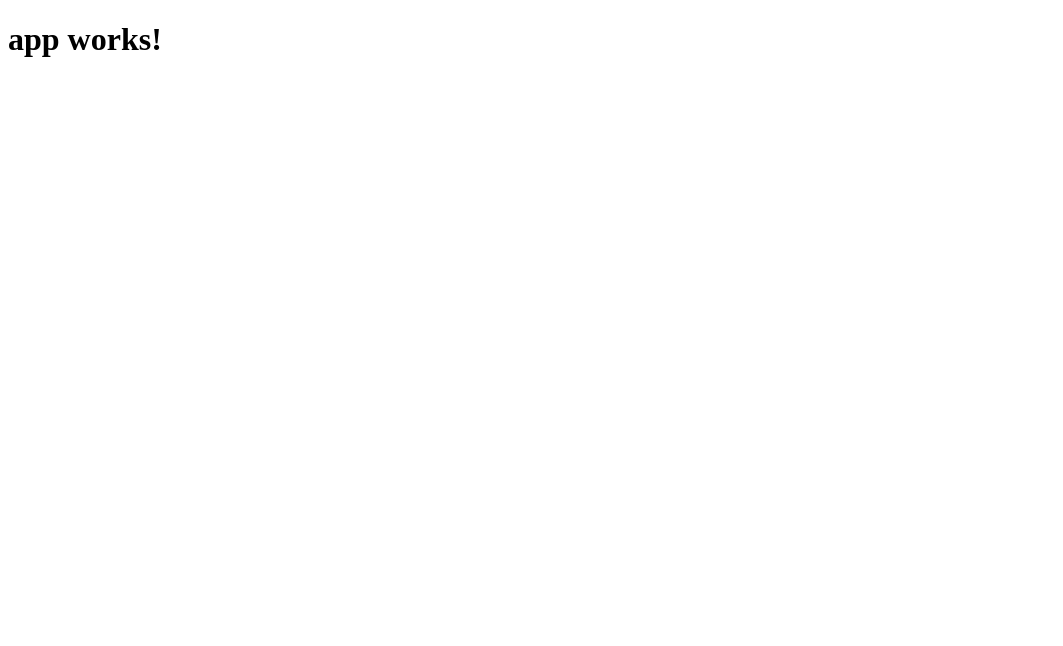
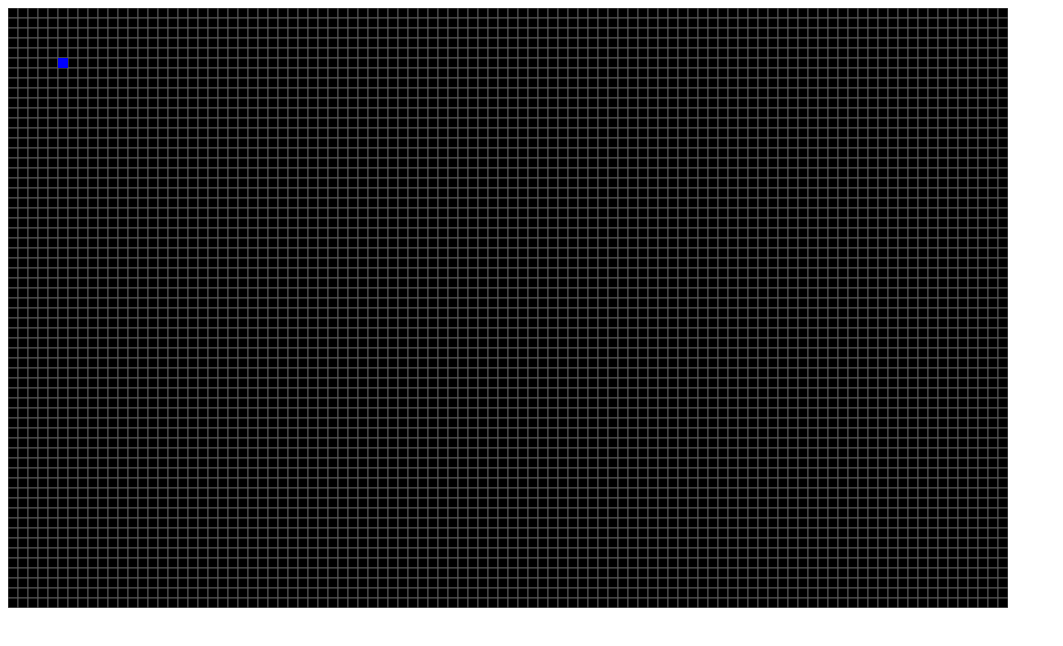
Before and after one commit to matty22/Angular2_DungeonCrawler, an Angular app: page / in a window 1280 px wide. Shown: the top 646 px of the page, without its empty margins (0-1063 px from the left). Built offline with nearby package versions, Linux system fonts and the light colour scheme.

Commit message:
got basic board and player movement added

```diff
--- a/src/app/app.component.html
+++ b/src/app/app.component.html
@@ -1,3 +1,3 @@
-<h1>
-  {{title}}
-</h1>
+<div (window:keydown)="movePlayer($event)">
+  <canvas id="dungeonMap" width="1000" height="600" (keydown)="movePlayer(key)"></canvas>
+</div>
--- a/src/app/app.component.ts
+++ b/src/app/app.component.ts
@@ -1,10 +1,82 @@
-import { Component } from '@angular/core';
+import { Component, OnInit } from '@angular/core';
 
 @Component({
   selector: 'app-root',
   templateUrl: './app.component.html',
   styleUrls: ['./app.component.css']
 })
-export class AppComponent {
-  title = 'app works!';
+export class AppComponent implements OnInit {
+
+  canvas: any;
+  ctx: any;
+  canvasWidth: number;
+  canvasHeight: number;
+  playerLocation: number[];
+
+  ngOnInit() {
+    this.canvas = <HTMLCanvasElement> document.getElementById('dungeonMap');
+    this.ctx = this.canvas.getContext('2d');
+    this.canvasWidth = 100;
+    this.canvasHeight = 75;
+    this.buildBoard();
+    this.placePlayer();
+  }
+
+  // Build the game board
+  buildBoard() {
+    for (var j = 0; j < this.canvasHeight; j++) {
+      for (var i = 0; i < this.canvasWidth; i++) {
+        this.ctx.fillStyle = "black";
+        this.ctx.fillRect(i * 10, j * 10, 10, 10);
+        this.ctx.strokeStyle="#5a5a5a";
+        this.ctx.strokeRect(i * 10, j * 10, 10, 10);
+      }
+    }
+  }
+
+  // Assign player location upon page load
+  placePlayer() {
+    this.playerLocation = [5, 5];
+    this.ctx.fillStyle = "blue";
+    this.ctx.fillRect(this.playerLocation[0] * 10, this.playerLocation[1] * 10, 10, 10);
+  }
+
+  // Move player upon key press
+  movePlayer(pressedKey) {
+      switch (pressedKey.keyCode) {
+        case 37:
+        // Player pushes left arrow key
+          this.ctx.fillStyle = "black";
+          this.ctx.fillRect(this.playerLocation[0] * 10, this.playerLocation[1] * 10, 10, 10);
+          this.playerLocation[0] = this.playerLocation[0] - 1;
+          this.ctx.fillStyle = "blue";
+          this.ctx.fillRect(this.playerLocation[0] * 10, this.playerLocation[1] * 10, 10, 10);
+          break;
+        case 38:
+        // Player pushes up arrow key
+          this.ctx.fillStyle = "black";
+          this.ctx.fillRect(this.playerLocation[0] * 10, this.playerLocation[1] * 10, 10, 10);
+          this.playerLocation[1] = this.playerLocation[1] - 1;
+          this.ctx.fillStyle = "blue";
+          this.ctx.fillRect(this.playerLocation[0] * 10, this.playerLocation[1] * 10, 10, 10);
+          break;
+        case 39:
+        // Player pushes right arrow key
+          this.ctx.fillStyle = "black";
+          this.ctx.fillRect(this.playerLocation[0] * 10, this.playerLocation[1] * 10, 10, 10);
+          this.playerLocation[0] = this.playerLocation[0] + 1;
+          this.ctx.fillStyle = "blue";
+          this.ctx.fillRect(this.playerLocation[0] * 10, this.playerLocation[1] * 10, 10, 10);
+          break;
+        case 40:
+        // Player pushes down arrow key
+          this.ctx.fillStyle = "black";
+          this.ctx.fillRect(this.playerLocation[0] * 10, this.playerLocation[1] * 10, 10, 10);
+          this.playerLocation[1] = this.playerLocation[1] + 1;
+          this.ctx.fillStyle = "blue";
+          this.ctx.fillRect(this.playerLocation[0] * 10, this.playerLocation[1] * 10, 10, 10);
+          break;
+      }
+  }
+
 }
```
